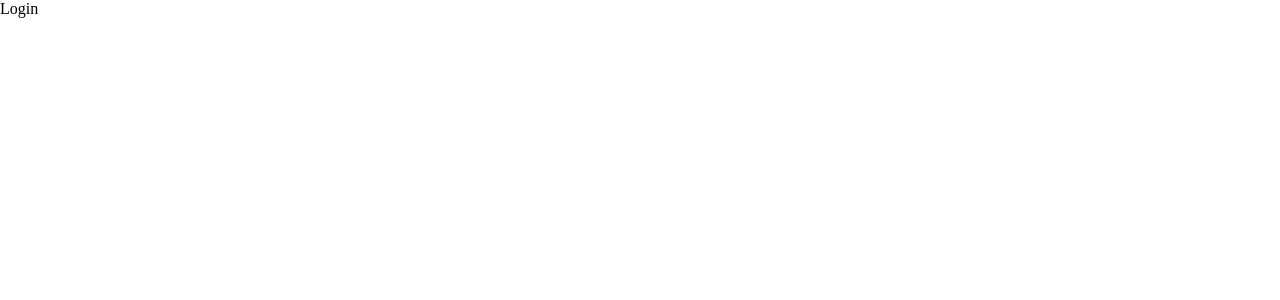
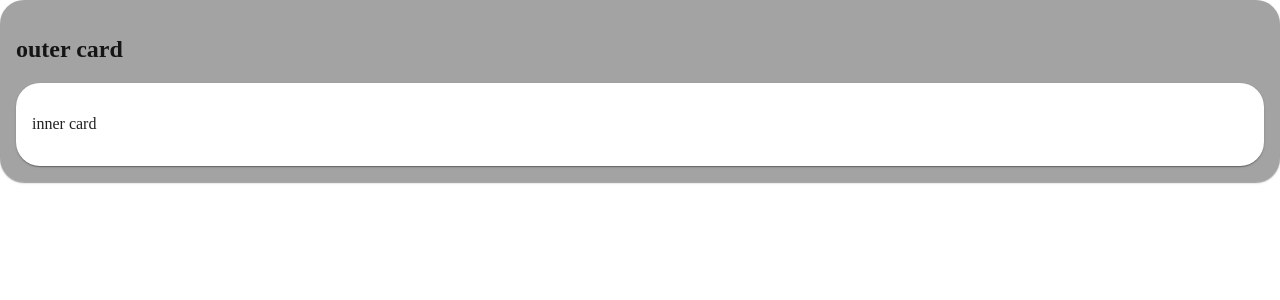
Before and after one commit to GoldenaArcher/aura, a React (Create React App) app: page / in a window 1280 px wide. Shown: the top 300 px of the page. Built offline with nearby package versions, Linux system fonts and the light colour scheme.

Commit message:
finish 2 basic card functionalities

```diff
--- a/src/components/login/index.tsx
+++ b/src/components/login/index.tsx
@@ -3,6 +3,7 @@ import { useSelector } from 'react-redux';
 import { Navigate } from 'react-router';
 import { AppState } from '../../stores/reducers';
 import { AuthState } from '../../stores/reducers/auth.reducer';
+import Card, { CardBoardRadius } from '../../ui/card';
 import { isAuthed } from '../../utils/auth.util';
 
 const Login = () => {
@@ -12,7 +13,21 @@ const Login = () => {
 
   if (isLoggedIn) return <Navigate replace to="/dashboard" />;
 
-  return <div className="login">Login</div>;
+  return (
+    <div className="login">
+      <Card
+        transparent={true}
+        borderRadius={CardBoardRadius.Large}
+      >
+        <>
+        <h2>outer card</h2>
+        <Card borderRadius={CardBoardRadius.Large}>
+          <p>inner card</p>
+        </Card>
+        </>
+      </Card>
+    </div>
+  );
 };
 
 export default Login;
--- a/src/styles/_variables.scss
+++ b/src/styles/_variables.scss
@@ -12,6 +12,7 @@
 // theme
 $white: #fff !default;
 $black: #1b1b1b !default;
+$black-transparent: #1b1b1b66 !default;
 $pink: #f7776e !default;
 
 $gray-100: #939393 !default;
--- a/src/styles/index.scss
+++ b/src/styles/index.scss
@@ -4,3 +4,4 @@
 // components
 @import '../ui/header/header';
 @import '../ui/toolbar/toolbar';
+@import '../ui/card/card';
--- a/src/ui/card/_card.scss
+++ b/src/ui/card/_card.scss
@@ -1,24 +1,15 @@
-
-$gray-100: #939393 !default;
-$blue-400-transparent: #186c9666 !default;
-
-.card {
-    padding: 1rem;
-    display: grid;
-    place-items: center;
-    border-radius: 1rem !important;
-
-    &--light {
-        background-color: white;
-        box-shadow: 0 0 20px 0 lightgray;
-    }
-
-    &--transparent {
-        opacity: 0.3;
-    }
-
-    &--shadow {
-        box-shadow: 0 0 20px 0 $gray-100;
-    }
-
+.aura__card {
+    padding: 1em;
 }
+.MuiPaper-root.aura__card-radius-small {
+  border-radius: 0.5em;
+}
+.MuiPaper-root.aura__card-radius-medium {
+  border-radius: 1em;
+}
+.MuiPaper-root.aura__card-radius-large {
+  border-radius: 1.5em;
+}
+.MuiPaper-root.aura__card-transparent {
+  background-color: $black-transparent;
+}
--- a/src/ui/card/index.tsx
+++ b/src/ui/card/index.tsx
@@ -1,38 +1,61 @@
 import React, { ReactElement } from 'react';
-import { Card as MUICard, Paper } from '@mui/material';
-import './_card.scss';
+import { Card as MUICard } from '@mui/material';
+
+export enum CardBackgroundColor {
+  White = 'white',
+}
+
+export enum CardBoardRadius {
+  Small = 'small',
+  Medium = 'medium',
+  Large = 'large',
+}
 
 type CardPropType = {
+  children: ReactElement;
   className?: string;
-  children: ReactElement;
-  backgroundColor?: string;
-  elevation?: number;
+  backgroundColor?: CardBackgroundColor;
+  borderRadius?: CardBoardRadius;
+  elevation?: boolean;
   shadow?: boolean;
   transparent?: boolean;
+};
+
+const getCardBgClass = (backgroundColor: CardBackgroundColor) => {
+  return `aura__card-bg-${backgroundColor}`;
+};
+
+const getRadiusClass = (borderRadius: CardBoardRadius) => {
+  return `aura__card-radius-${borderRadius}`;
 };
 
 const Card = ({
   className = '',
   children,
-  backgroundColor = 'white',
-  elevation = 0,
+  backgroundColor = CardBackgroundColor.White,
+  borderRadius = CardBoardRadius.Medium,
+  elevation = false,
   shadow = false,
   transparent = false,
 }: CardPropType) => {
+  const classNames = [
+    'aura__card',
+    getCardBgClass(backgroundColor),
+    getRadiusClass(borderRadius),
+  ];
+
+  if (transparent) {
+    classNames.push('aura__card-transparent')
+  }
+
+  // make sure customized classname is always appended at the end so that it can be overwritten
+  classNames.push(className);
   return (
-    <Paper elevation={elevation}>
-      <MUICard
-        className={
-          `card ${shadow ? 'card--shadow' : ''}${
-            transparent ? 'card--transparent ' : ''
-          }` + className
-        }
-        style={{ backgroundColor: backgroundColor }}
-        variant="outlined"
-      >
-        {children}
-      </MUICard>
-    </Paper>
+    <MUICard
+      className={classNames.join(' ')}
+    >
+      {children}
+    </MUICard>
   );
 };
 
```
